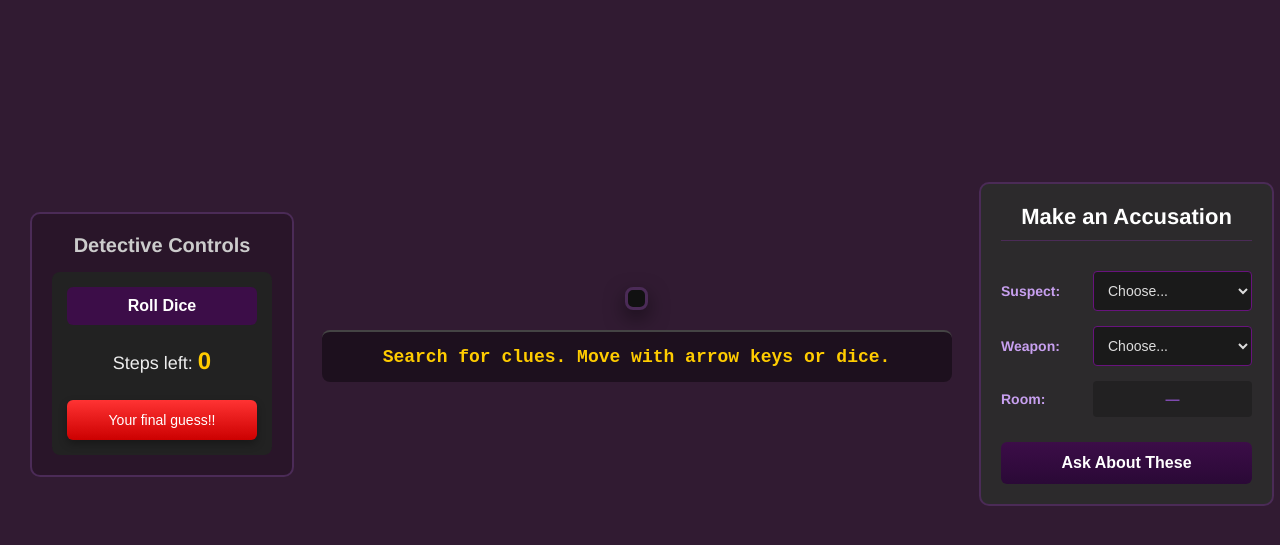
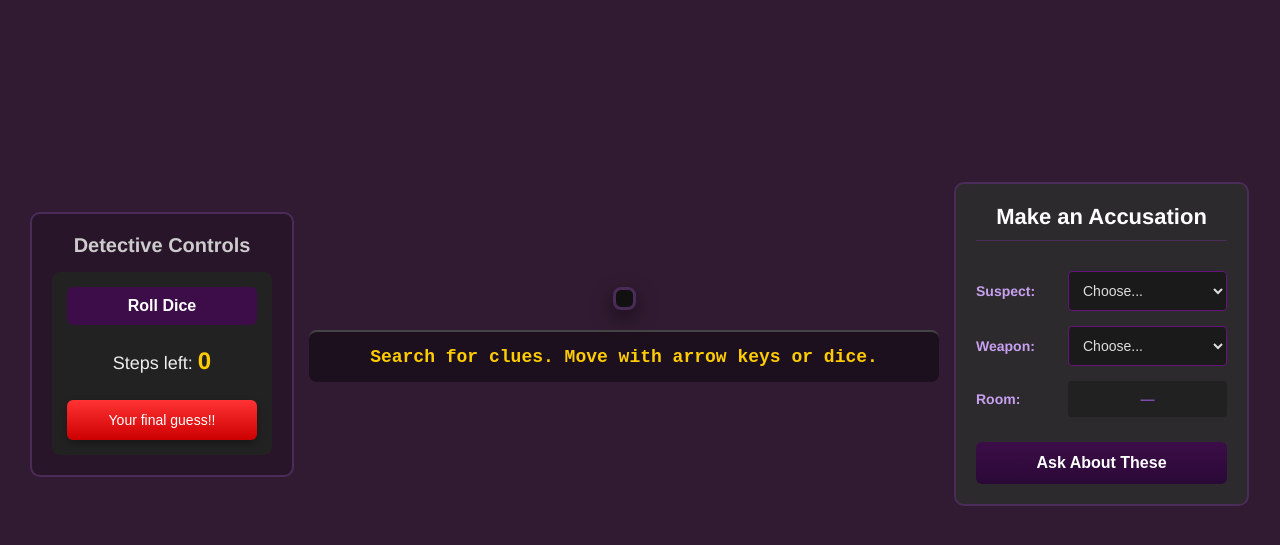
Before and after one commit to jambrike/servermultiplayer, a website: page playgame.html in a window 1280 px wide. Shown: the part 101-646 px from the top of the page. Drawn offline with Linux system fonts and the light colour scheme; a script that the page names is missing.

Commit message:
Adjust margin-right for card-panel class

```diff
--- a/classy.css
+++ b/classy.css
@@ -222,7 +222,7 @@ body{
     flex: 0 0 250px;
     height: fit-content;
     margin-top: 60px; /* Make space for the title */
-    margin-right:20px;
+    margin-right:45px;
 }
 
 .pickcard{
```
